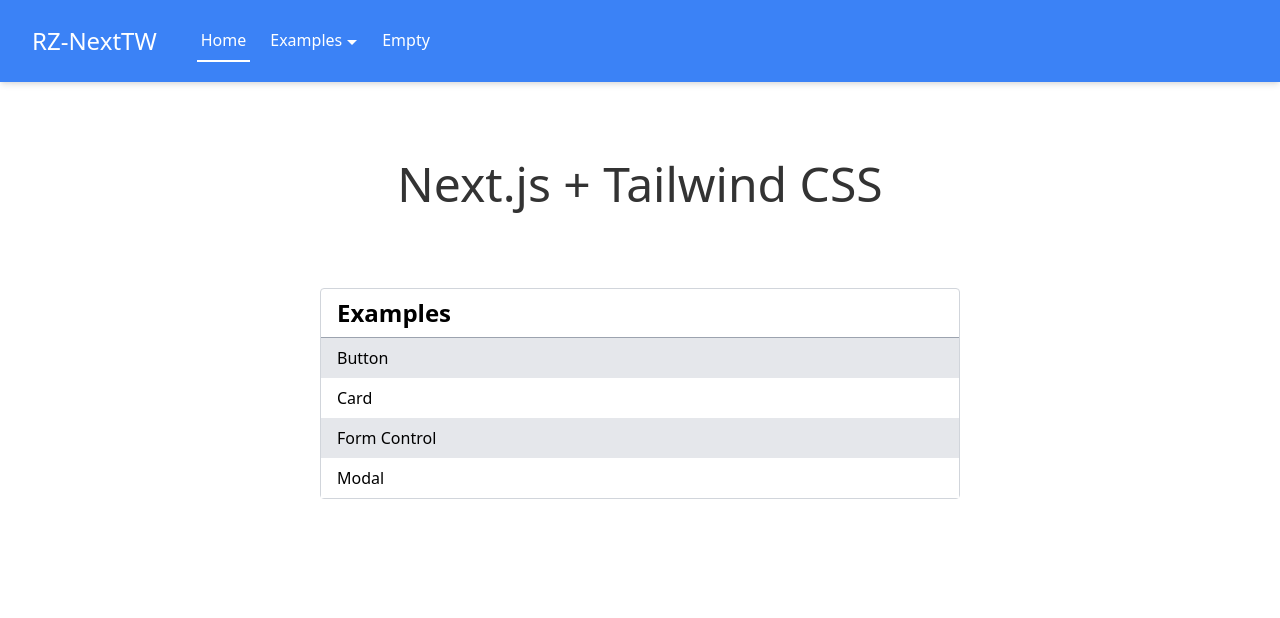
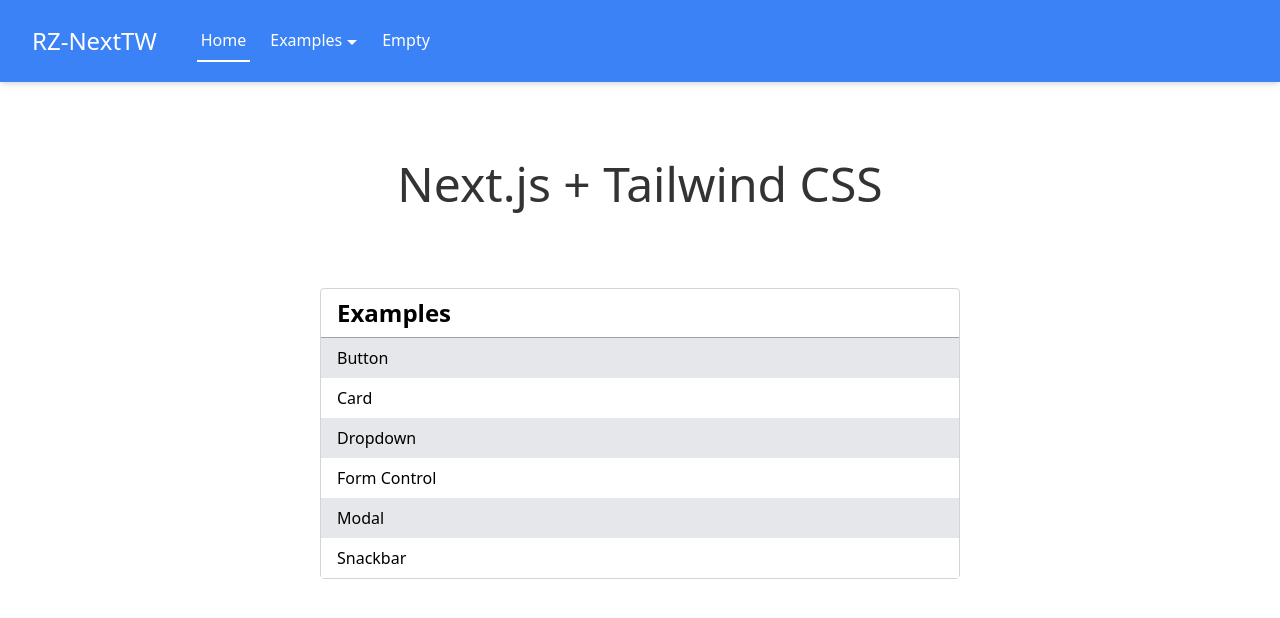
Before and after one commit to rzfury/rz-next-tailwind, a Next.js app: page / in a window 1280 px wide. Shown: the top 618 px of the page. Built offline with nearby package versions, Linux system fonts and the light colour scheme.

Commit message:
add following components to master:
- Dropdown
- Snackbar Alert

```diff
--- a/src/layout/layout.tsx
+++ b/src/layout/layout.tsx
@@ -18,8 +18,10 @@ export default function Layout(props: RazorWindProps.Layout) {
       dropdown: [
         { href: '/button', label: 'Button' },
         { href: '/card', label: 'Card' },
+        { href: '/dropdown', label: 'Dropdown' },
         { href: '/form-control', label: 'Form Control' },
         { href: '/modal', label: 'Modal' },
+        { href: '/snackbar', label: 'Snackbar' },
       ],
     },
     {
--- a/src/pages/index.tsx
+++ b/src/pages/index.tsx
@@ -14,12 +14,20 @@ export default class Index extends React.Component {
       label: 'Card'
     },
     {
+      link: 'dropdown',
+      label: 'Dropdown'
+    },
+    {
       link: 'form-control',
       label: 'Form Control'
     },
     {
       link: 'modal',
       label: 'Modal'
+    },
+    {
+      link: 'snackbar',
+      label: 'Snackbar'
     },
   ];
 
```
